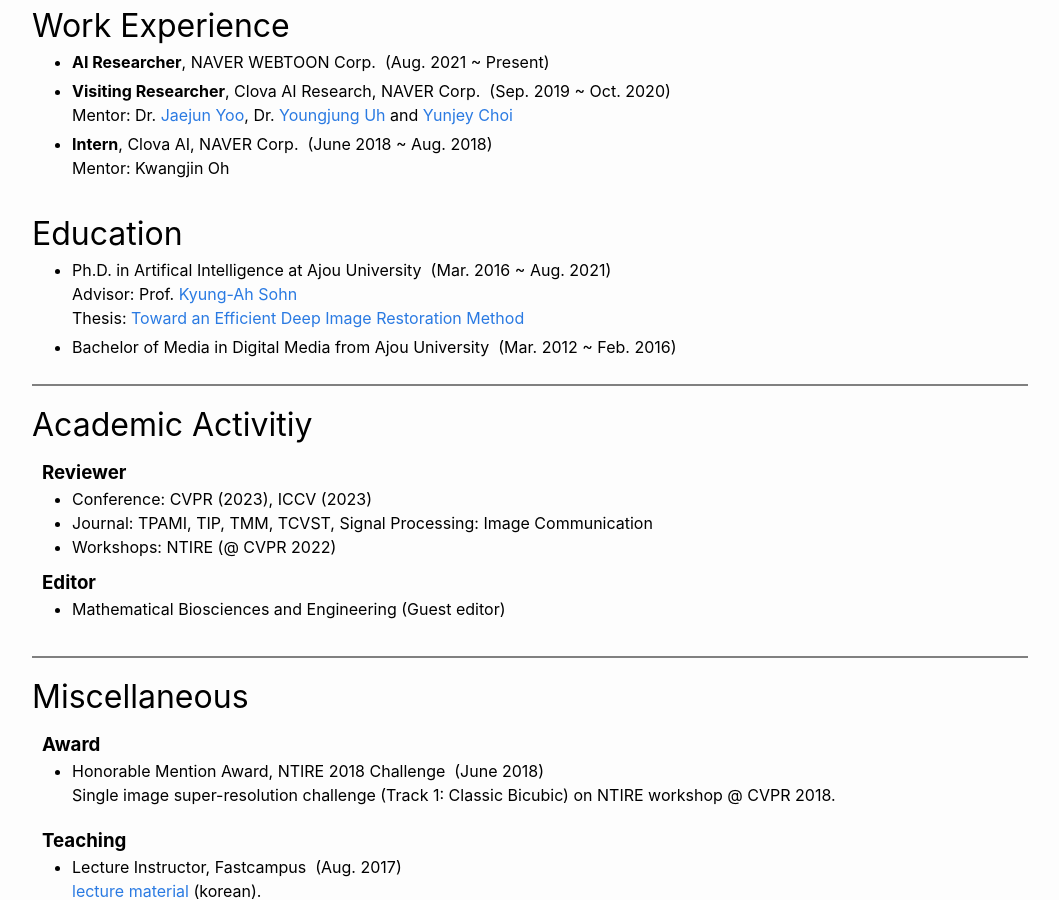
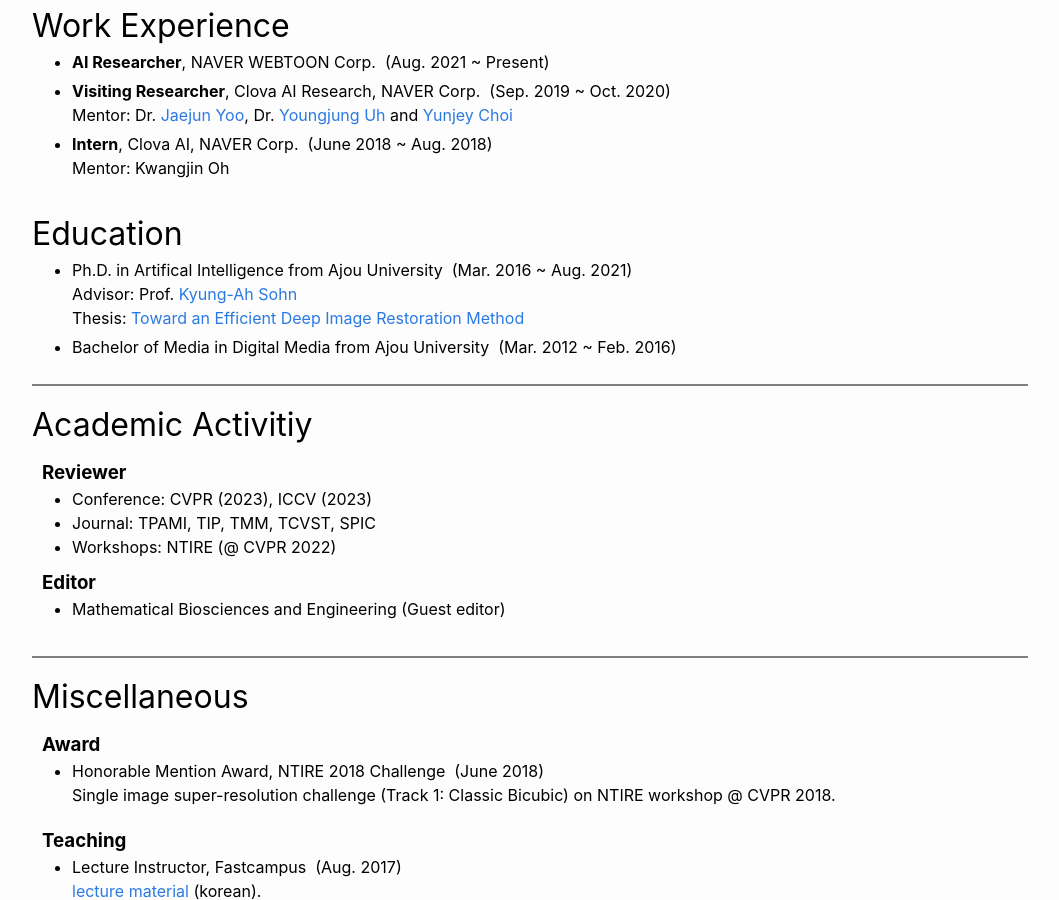
Before and after one commit to nmhkahn/nmhkahn.github.io, a Jekyll site: the page index.html, which Jekyll copies as it is, in a window 1280 px wide and 900 px high, scrolled down 1714 px. Shown: the whole window, without its empty margins (110-1169 px from the left). Built offline with Jekyll 4.4.1, drawn with Linux system fonts in a browser that asks for light colours.

Commit message:
Update CV

```diff
--- a/index.html
+++ b/index.html
@@ -198,7 +198,7 @@
                 <li> <b>AI Researcher</b>, NAVER WEBTOON Corp. &nbsp;(Aug. 2021 ~ Present)<br>
                 <p style="padding: 0px 0px 5px 0px"></p>
                 <li> <b>Visiting Researcher</b>, Clova AI Research, NAVER Corp. &nbsp;(Sep. 2019 ~ Oct. 2020)<br>
-                    Mentor: Dr. <a href="https://sites.google.com/view/jaejunyoo">Jaejun Yoo</a>, Dr. <a href="https://sites.google.com/site/youngjunguh">Youngjung Uh</a> and <a href="https://yunjey.github.io">Yunjey Choi</a>
+                    Mentor: Dr. <a href="https://sites.google.com/view/jaejunyoo">Jaejun Yoo</a>, Dr. <a href="https://vilab.yonsei.ac.kr/member/professor">Youngjung Uh</a> and <a href="https://yunjey.github.io">Yunjey Choi</a>
                 <p style="padding: 0px 0px 5px 0px"></p>
                 <li> <b>Intern</b>, Clova AI, NAVER Corp. &nbsp;(June 2018 ~ Aug. 2018)<br>
                 Mentor: Kwangjin Oh
@@ -210,7 +210,7 @@
         <h1 style="font-weight:normal; padding: 10px 0px 0px 0px">Education</h1>
         <div style="padding: 0px 0px 0px 10px">
             <ul>
-                <li> Ph.D. in Artifical Intelligence at Ajou University &nbsp;(Mar. 2016 ~ Aug. 2021)<br>
+                <li> Ph.D. in Artifical Intelligence from Ajou University &nbsp;(Mar. 2016 ~ Aug. 2021)<br>
                     Advisor: Prof. <a href="https://sites.google.com/site/kasohn/home">Kyung-Ah Sohn</a><br>
                     Thesis: <a href="./assets/thesis_namhyuk_ahn.pdf">Toward an Efficient Deep Image Restoration Method</a>
                     <p style="padding: 0px 0px 5px 0px"></p>
@@ -228,7 +228,7 @@
             <h3 style="font-weight:normal; padding: 10px 0px 0px 0px"><b>Reviewer</b></h3>
             <ul>
                 <li>Conference: CVPR (2023), ICCV (2023)<br>
-                <li>Journal: TPAMI, TIP, TMM, TCVST, Signal Processing: Image Communication<br>
+                <li>Journal: TPAMI, TIP, TMM, TCVST, SPIC<br>
                 <li>Workshops: NTIRE (@ CVPR 2022)
             </ul>
         </div>
```
Also changed, not shown: 1 other file.
